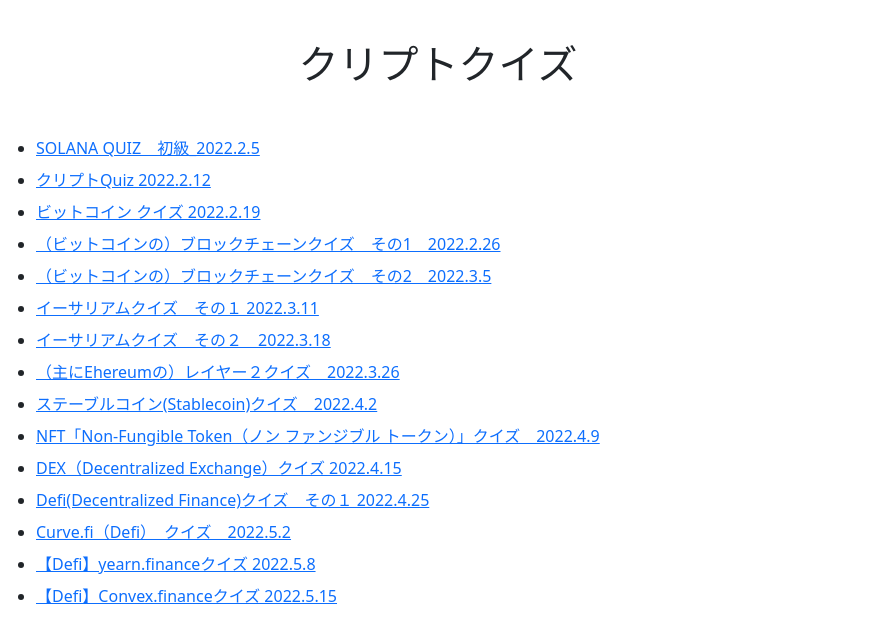
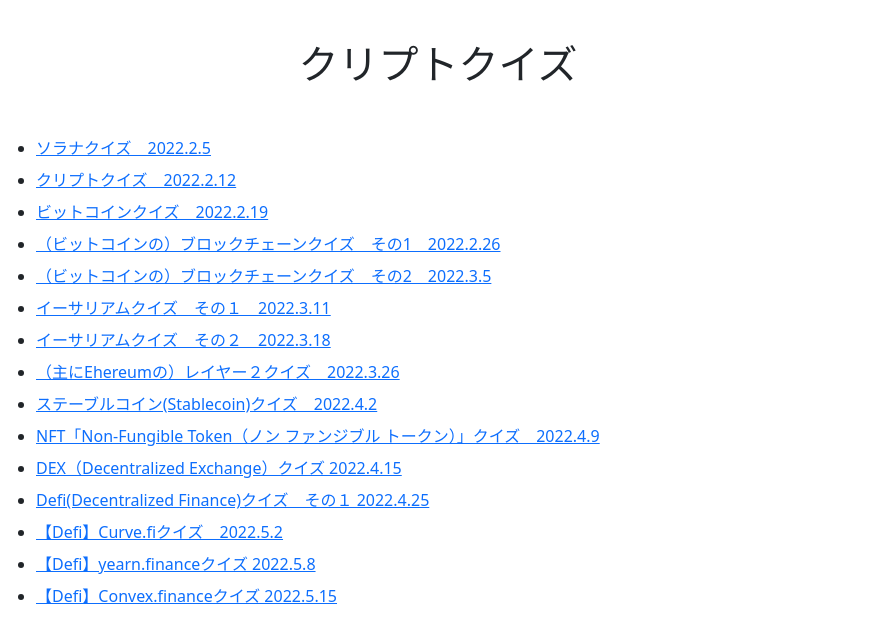
Before and after one commit to hideo18/cryptopquiz, a plain HTML site: page index.html in a window 1280 px wide. Shown: the full height of the page, 0-871 px from the left. Drawn offline with nearby package versions, Linux system fonts and the light colour scheme.

Commit message:
Update index.html

```diff
--- a/index.html
+++ b/index.html
@@ -17,13 +17,13 @@
     <div class="fs-6">
         <ul class="ms-1">
             <li class="mt-2 mb-2">
-                <a href="https://docs.google.com/forms/d/e/1FAIpQLSdU7u8kMjz7SIdYn4Daq8sY7jcnQjEnrFwqU4JiRNzGXedYpw/viewform?usp=sf_link">SOLANA QUIZ　初級_2022.2.5</a>
+                <a href="https://docs.google.com/forms/d/e/1FAIpQLSdU7u8kMjz7SIdYn4Daq8sY7jcnQjEnrFwqU4JiRNzGXedYpw/viewform?usp=sf_link">ソラナクイズ　2022.2.5</a>
             </li>
             <li class="mt-2 mb-2">
-                <a href="https://docs.google.com/forms/d/e/1FAIpQLScosJMMvgrNjTcIXmO9caS8xc4GIVze2jKjuPpVMEEs5wXjGQ/viewform?usp=sf_link">クリプトQuiz 2022.2.12</a>
+                <a href="https://docs.google.com/forms/d/e/1FAIpQLScosJMMvgrNjTcIXmO9caS8xc4GIVze2jKjuPpVMEEs5wXjGQ/viewform?usp=sf_link">クリプトクイズ　2022.2.12</a>
             </li>
             <li class="mt-2 mb-2">
-                <a href="https://docs.google.com/forms/d/e/1FAIpQLSeklePznfgk5vcUUOGpJeAY7QNMgxomL2w9_bgiaNwZPdGWNw/viewform?usp=sf_link">ビットコイン クイズ 2022.2.19</a>
+                <a href="https://docs.google.com/forms/d/e/1FAIpQLSeklePznfgk5vcUUOGpJeAY7QNMgxomL2w9_bgiaNwZPdGWNw/viewform?usp=sf_link">ビットコインクイズ　2022.2.19</a>
             </li>
             <li class="mt-2 mb-2">
                 <a href="https://docs.google.com/forms/d/e/1FAIpQLSeEhH3huh8MstKLZgt75uc_3JF31E5Nn8E8zMfWWk31KZaHWQ/viewform?usp=sf_link">（ビットコインの）ブロックチェーンクイズ　その1　2022.2.26</a>
@@ -32,7 +32,7 @@
                 <a href="https://docs.google.com/forms/d/e/1FAIpQLSfxr-TFTE6JuegFXT9ixdNp9keSiHMjPaf9jBTD5Jek_kdl0w/viewform?usp=sf_link">（ビットコインの）ブロックチェーンクイズ　その2　2022.3.5</a>
             </li>
             <li class="mt-2 mb-2">
-                <a href="https://docs.google.com/forms/d/e/1FAIpQLSc0ZkvlkRGHaobTxUknrLNrv5kL6o2XsUJ2oqbUBuSr4tBvMg/viewform?usp=sf_link">イーサリアムクイズ　その１ 2022.3.11</a>
+                <a href="https://docs.google.com/forms/d/e/1FAIpQLSc0ZkvlkRGHaobTxUknrLNrv5kL6o2XsUJ2oqbUBuSr4tBvMg/viewform?usp=sf_link">イーサリアムクイズ　その１　2022.3.11</a>
             </li>
             <li class="mt-2 mb-2">
                 <a href="https://docs.google.com/forms/d/e/1FAIpQLSeMFByxPz-iwTBay4iTGaViyD3i257TvHGyJMo3asPYKXdDGQ/viewform?usp=sf_link">イーサリアムクイズ　その２　2022.3.18</a>
@@ -53,7 +53,7 @@
                 <a href="https://docs.google.com/forms/d/e/1FAIpQLSeau0SUYQKCumj7JaeiWm1jUldwKcrrjrh7JFyEXDeIJ_cq0A/viewform?usp=sf_link">Defi(Decentralized Finance)クイズ　その１ 2022.4.25</a>
             </li>
             <li class="mt-2 mb-2">
-                <a href="https://docs.google.com/forms/d/e/1FAIpQLSfLWpLVwqmXp_zGtCzMhQm0NrV1jw_7k2fIyKTGo5G0Oa3wSw/viewform?usp=sf_link">Curve.fi（Defi）　クイズ　2022.5.2</a>
+                <a href="https://docs.google.com/forms/d/e/1FAIpQLSfLWpLVwqmXp_zGtCzMhQm0NrV1jw_7k2fIyKTGo5G0Oa3wSw/viewform?usp=sf_link">【Defi】Curve.fiクイズ　2022.5.2</a>
             </li>
             <li class="mt-2 mb-2">
                 <a href="https://docs.google.com/forms/d/e/1FAIpQLSeklgEkU9fFUz-xjOIWhKZ68Tphewywb0Ta7GCsNK7ueXFmKg/viewform?usp=sf_link">【Defi】yearn.financeクイズ 2022.5.8</a>
```
